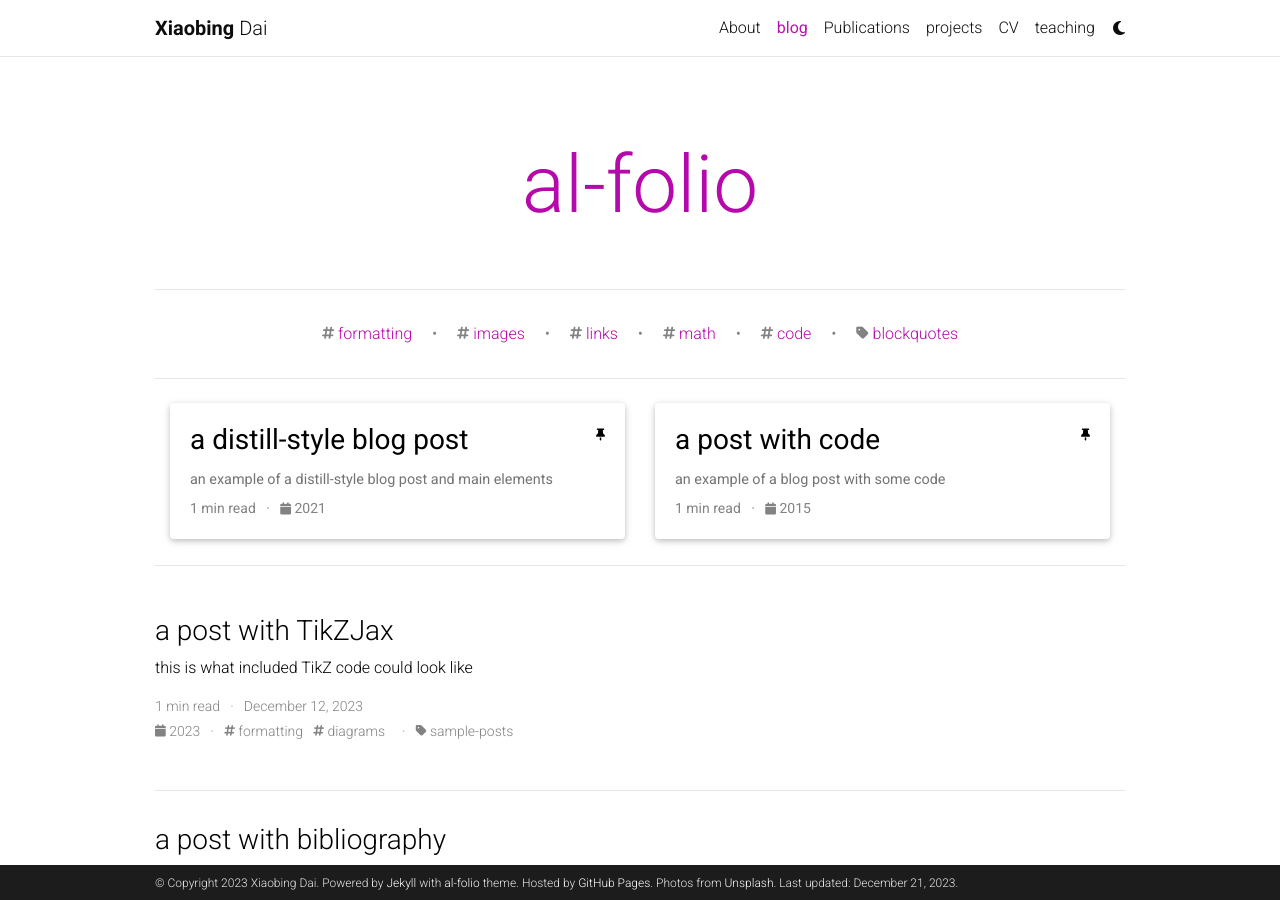
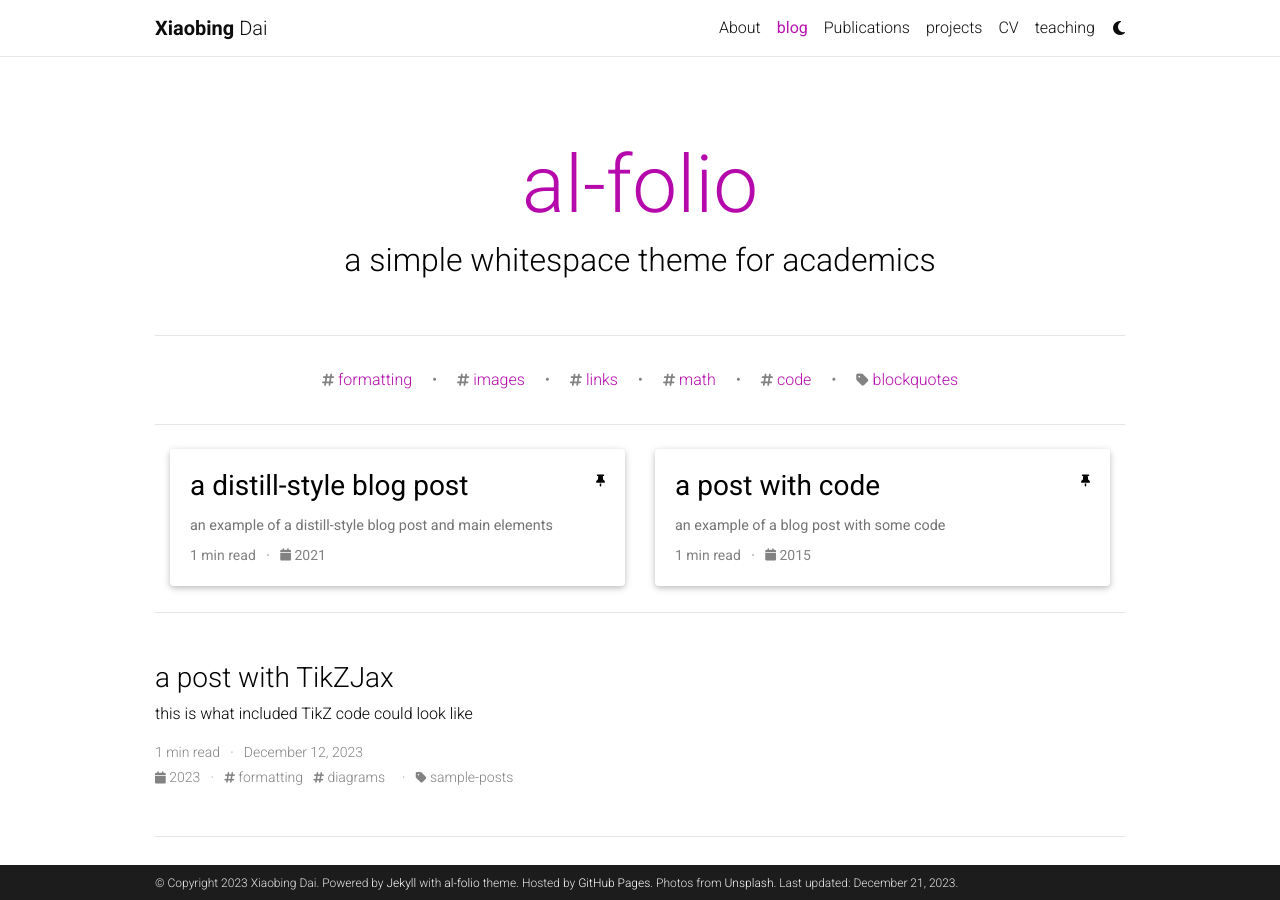
Before and after one commit to Xiaobing-Dai/Xiaobing-Dai.github.io, a Jekyll site: the page built from blog/index.html, in a window 1280 px wide and 900 px high. Built offline with Jekyll 4.4.1, drawn with Linux system fonts in a browser that asks for light colours; the list of posts is cut into pages by our own code; comment, search, counter and statistics services are not loaded; a style sheet for code colours, icons or effects is not loaded; some of the changed lines change nothing that is shown.

Commit message:
Update _config.yml

```diff
--- a/_config.yml
+++ b/_config.yml
@@ -122,7 +122,7 @@
 
 blog_name: al-folio # blog_name will be displayed in your blog page
 blog_nav_title: blog # your blog must have a title for it to be displayed in the nav bar
-blog_description: # a simple whitespace theme for academics
+blog_description: a simple whitespace theme for academics
 permalink: /blog/:year/:title/
 
 # Pagination
@@ -148,15 +148,15 @@
   lang: en
 
 # Disqus comments (DEPRECATED)
-disqus_shortname: # al-folio # put your disqus shortname
+disqus_shortname: al-folio # put your disqus shortname
 # https://help.disqus.com/en/articles/1717111-what-s-a-shortname
 
 # External sources.
 # If you have blog posts published on medium.com or other external sources,
 # you can display them in your blog by adding a link to the RSS feed.
-# external_sources:
-#   - name: medium.com
-#     rss_url: https://medium.com/@al-folio/feed
+external_sources:
+  - name: medium.com
+    rss_url: https://medium.com/@al-folio/feed
 
 # -----------------------------------------------------------------------------
 # Collections
```
